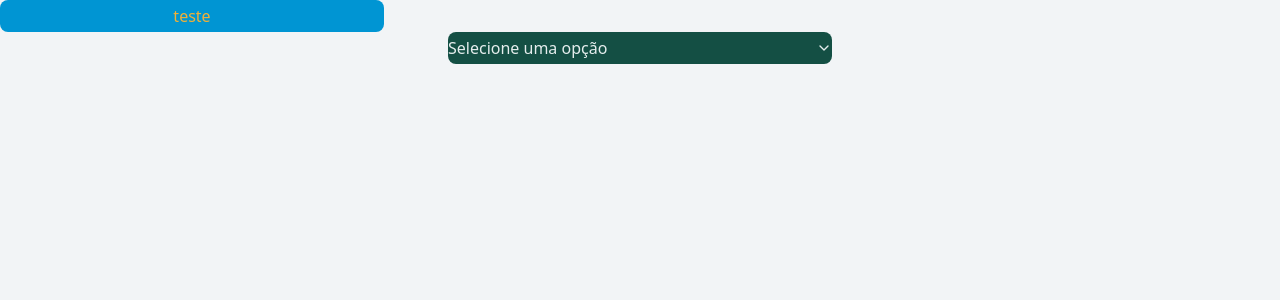
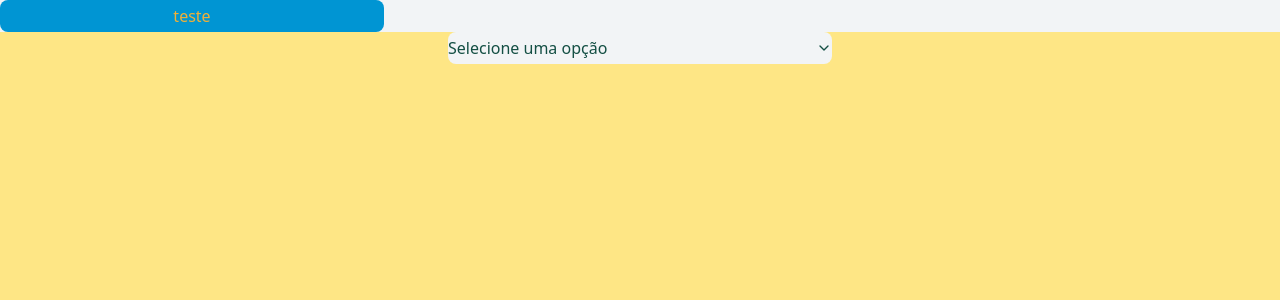
Before and after one commit to lucas-Coelho-Lucinda/PapoCom, a React (Vite) app: page / in a window 1280 px wide. Shown: the top 300 px of the page. Built offline with nearby package versions, Linux system fonts and the light colour scheme.

Commit message:
fix: Ajuste e estilização no comportamento do select da pagina.

```diff
--- a/src/App.tsx
+++ b/src/App.tsx
@@ -28,8 +28,8 @@ function App() {
           teste
         </ButtonLib>
       </div>
-      <div className="flex flex-row justify-center">
-        <SelectLib className="flex flex-row gap-5" options={options} size="small" variant="primary"  textColor="secondary" />
+      <div className="flex flex-row justify-center bg-amber-200 h-200">
+        <SelectLib  options={options} size="small" variant="default"textColor="primary" />
       </div>
     </>
   );
--- a/src/styles/colors.ts
+++ b/src/styles/colors.ts
@@ -14,7 +14,7 @@ export const colorsText = {
 
 export const colorsBackGround = {
     default:
-        "bg-primary border-primary data-[highlighted]:bg-primary/80",
+        "bg-background data-[highlighted]:bg-background/80",
 
     info:
         "bg-info border-info data-[highlighted]:bg-info/80",
```
